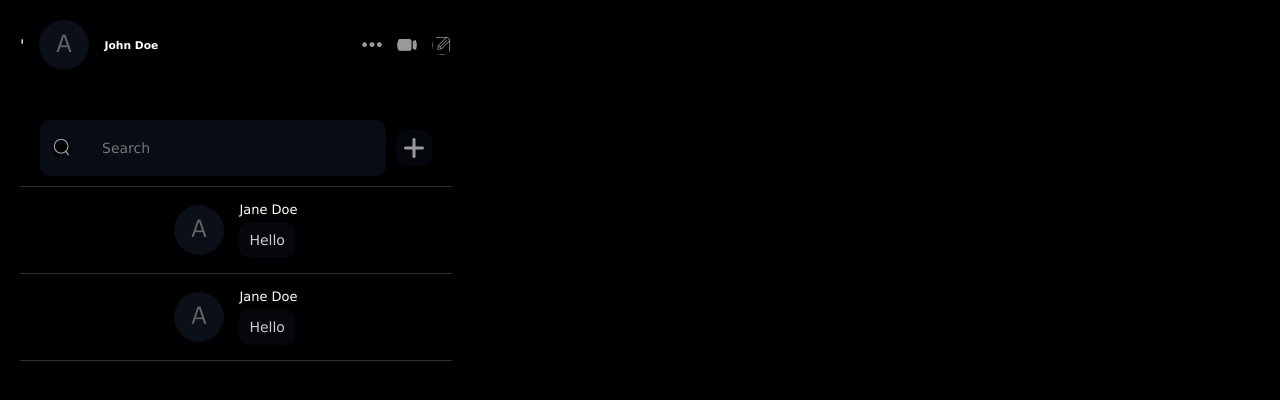
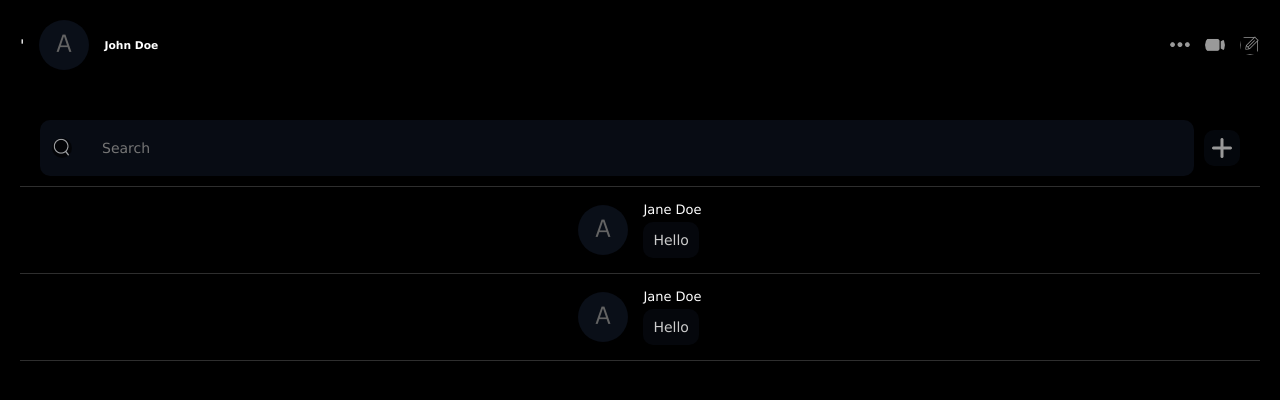
Before and after one commit to Bhagyapatel2024/chat, a React (Vite) app: page / in a window 1280 px wide. Shown: the top 400 px of the page. Built offline with nearby package versions, Linux system fonts and the light colour scheme.

Commit message:
Update list.css

```diff
--- a/src/components/list/list.css
+++ b/src/components/list/list.css
@@ -1,8 +1,10 @@
 .list {
   display: flex;
   flex-direction: column;
-  width: 59vh; /* Alternatively, you can use vw or percentages for better responsiveness */
+  width: 100%;
+  height:100%;/* Alternatively, you can use vw or percentages for better responsiveness */
   flex-shrink: 0; /* Prevents shrinking of the list */
   flex-grow: 0; /* Prevents growing of the list */
   overflow-y: auto; /* Allows vertical scrolling if the content exceeds available height */
+
 }
```
